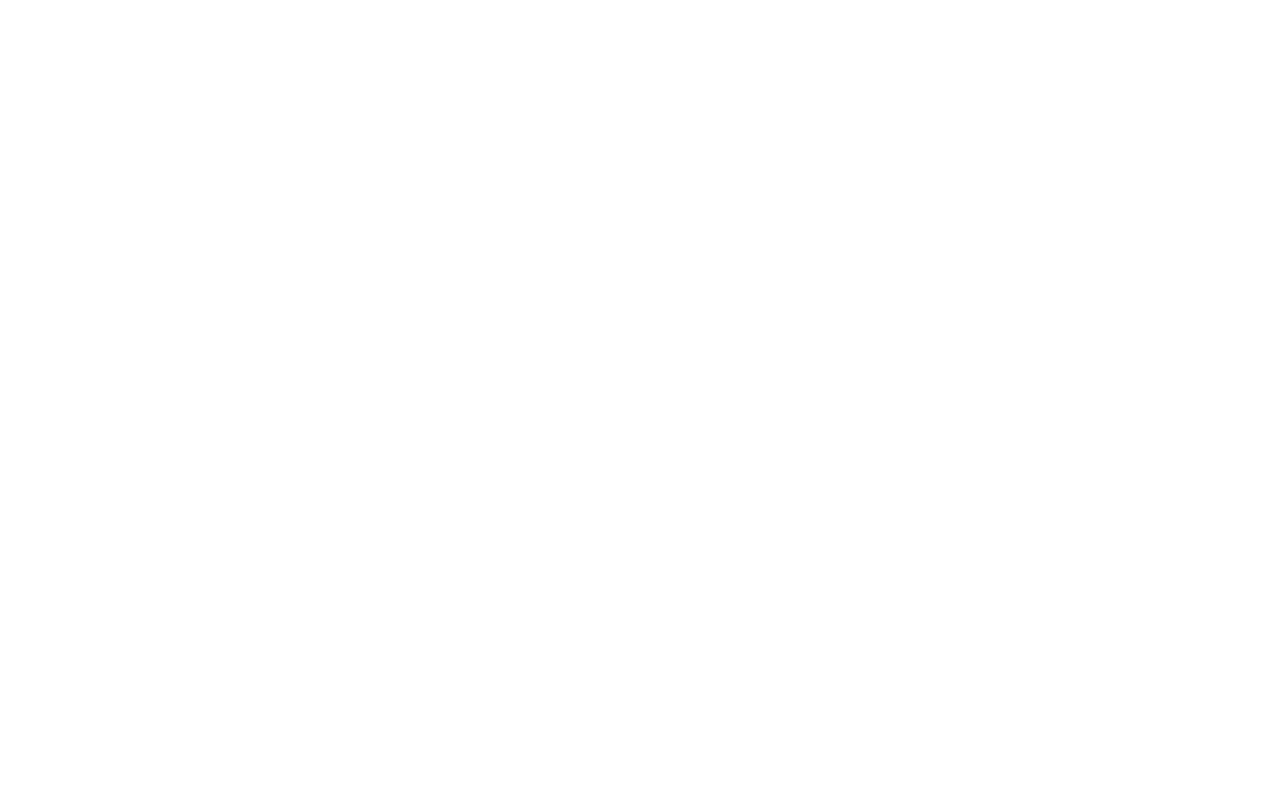
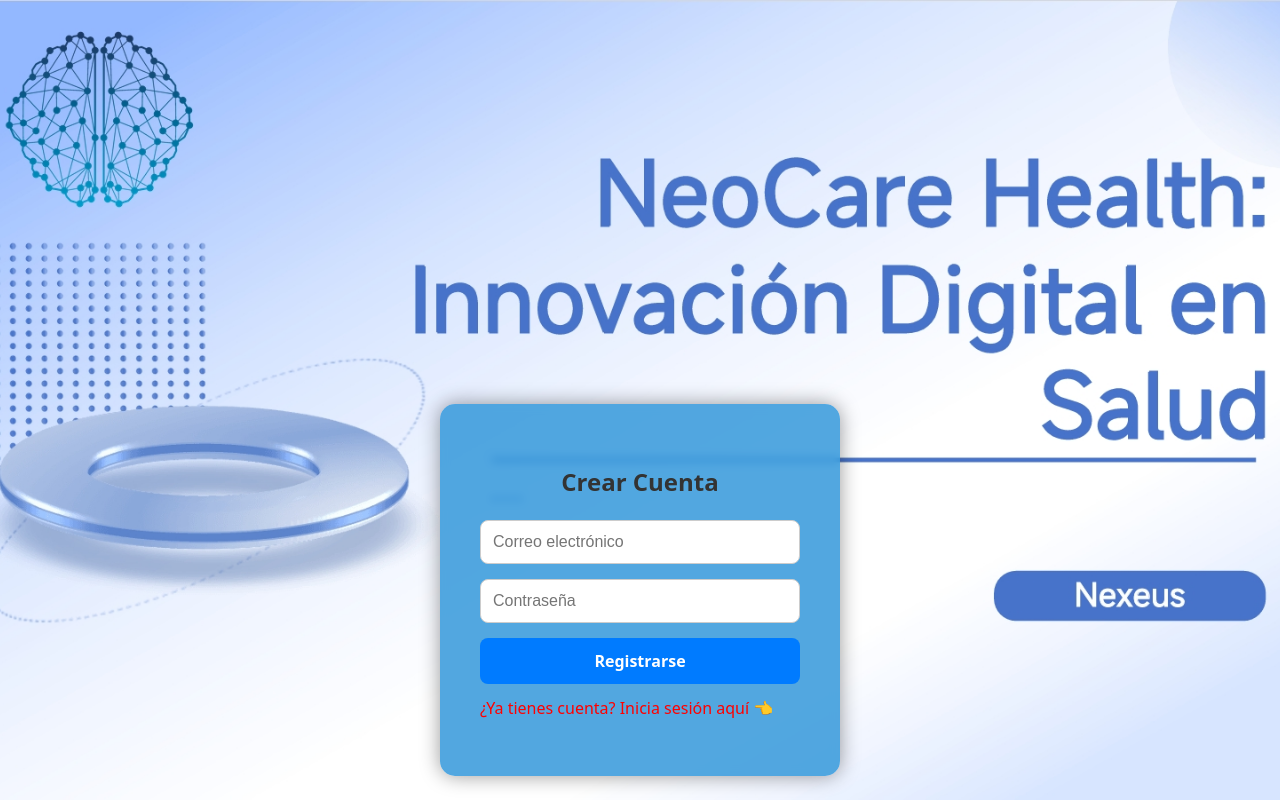
Before and after one commit to Pyro14/Gamma, a React (Vite) app in the folder frontend/neocare-frontend/: page /register in a window 1280 px wide. Before the commit this address had no page. Built offline with nearby package versions, Linux system fonts and the light colour scheme.

Commit message:
Añadido Register + mejoras de Login + iconos

```diff
--- a/frontend/neocare-frontend/src/components/ProtectedRoute.tsx
+++ b/frontend/neocare-frontend/src/components/ProtectedRoute.tsx
@@ -14,20 +14,27 @@ const ProtectedRoute: React.FC<ProtectedRouteProps> = ({ children }) => {
   }
 
   try {
+    // Comprobamos que el token tiene las 3 partes
+    const tokenParts = token.split(".");
+    if (tokenParts.length !== 3) {
+      localStorage.removeItem("token");
+      return <Navigate to="/login" replace />;
+    }
+
     // Decodificar JWT (la parte del Payload)
-    const payload = JSON.parse(atob(token.split(".")[1]));
-    const expiration = payload.exp * 1000; // exp viene en segundos → convertir a ms
+    const payload = JSON.parse(atob(tokenParts[1]));
 
-    // Si el token está expirado, borrar y redirigir
+    // FastAPI usa exp (epoch en segundos)
+    const expiration = payload.exp * 1000;
+
+    // Verificar expiración
     if (Date.now() > expiration) {
       localStorage.removeItem("token");
       localStorage.removeItem("user_email"); // opcional
-
-      alert("Tu sesión ha expirado. Por favor, inicia sesión de nuevo.");
       return <Navigate to="/login" replace />;
     }
-  } catch {
-    // Si no se puede decodificar el token → inválido → borrar
+  } catch (error) {
+    // Cualquier error al decodificar → token inválido
     localStorage.removeItem("token");
     return <Navigate to="/login" replace />;
   }
--- a/frontend/neocare-frontend/src/main.tsx
+++ b/frontend/neocare-frontend/src/main.tsx
@@ -4,10 +4,11 @@ import React from "react";
 import ReactDOM from "react-dom/client";
 
 // Importa las herramientas de React Router para gestionar las rutas
-import { BrowserRouter, Routes, Route } from "react-router-dom";
+import { BrowserRouter, Routes, Route, Navigate } from "react-router-dom";
 
 // Importación de las páginas principales
-import Login from "./pages/login";   // Página de inicio de sesión
+import Login from "./pages/Login";   // Página de inicio de sesión
+import Register from "./pages/Register"; // Página de registro
 import Boards from "./pages/Boards"; // Página del tablero (vista protegida)
 import ProtectedRoute from "./components/ProtectedRoute";
 
@@ -20,8 +21,14 @@ ReactDOM.createRoot(document.getElementById("root")!).render(
   <React.StrictMode>
     <BrowserRouter>
       <Routes>
-        {/* Página pública */}
-        <Route path="/" element={<Login />} />
+        {/* Redirección automática al login si entras en "/" */}
+        <Route path="/" element={<Navigate to="/login" />} />
+
+        {/* Página pública de Login */}
+        <Route path="/login" element={<Login />} />
+
+        {/* Página pública de Registro */}
+        <Route path="/register" element={<Register />} />
 
         {/* Página protegida */}
         <Route
@@ -32,6 +39,9 @@ ReactDOM.createRoot(document.getElementById("root")!).render(
             </ProtectedRoute>
           }
         />
+
+        {/* Cualquier ruta desconocida → Login */}
+        <Route path="*" element={<Navigate to="/login" />} />
       </Routes>
     </BrowserRouter>
   </React.StrictMode>
--- /dev/null
+++ b/frontend/neocare-frontend/src/pages/Register.tsx
@@ -0,0 +1,123 @@
+// Importamos React y useState para manejar los datos del formulario
+import React, { useState } from "react";
+
+// Importamos useNavigate para redirigir al usuario después del registro
+import { useNavigate } from "react-router-dom";
+
+// Imagen de fondo para mantener coherencia visual con Login
+import fondo from "../assets/fondo.jpg";
+
+// Estilos (reutilizamos los del login)
+import "./login.css";
+
+// Componente funcional para la pantalla de Registro
+const Register: React.FC = () => {
+  const navigate = useNavigate();
+
+  // Estados para almacenar email y contraseña introducidos por el usuario
+  const [email, setEmail] = useState("");
+  const [password, setPassword] = useState("");
+  const [error, setError] = useState("");
+
+  // Función que se ejecuta al enviar el formulario de registro
+  const handleRegister = async (e: React.FormEvent) => {
+    e.preventDefault();
+    setError("");
+
+    try {
+      // ------------------------------------------------------------
+      // 1️⃣ Registrar usuario en FastAPI
+      // ------------------------------------------------------------
+      const response = await fetch("http://127.0.0.1:8000/auth/register", {
+        method: "POST",
+        headers: { "Content-Type": "application/json" },
+        body: JSON.stringify({ email, password }),
+      });
+
+      if (!response.ok) {
+        const data = await response.json();
+        setError(data.detail || "Error al registrar usuario");
+        return;
+      }
+
+      // ------------------------------------------------------------
+      // 2️⃣ Hacer login automático después del registro
+      // FastAPI requiere username/password vía FORM DATA
+      // ------------------------------------------------------------
+      const formData = new URLSearchParams();
+      formData.append("username", email);
+      formData.append("password", password);
+
+      const loginRes = await fetch("http://127.0.0.1:8000/auth/login", {
+        method: "POST",
+        headers: { "Content-Type": "application/x-www-form-urlencoded" },
+        body: formData.toString(),
+      });
+
+      const loginData = await loginRes.json();
+
+      if (!loginRes.ok) {
+        setError("Usuario creado, pero error en el login automático.");
+        return;
+      }
+
+      // Guardamos token en localStorage
+      localStorage.setItem("token", loginData.access_token);
+      localStorage.setItem("user_email", email);
+
+      // ------------------------------------------------------------
+      // 3️⃣ Redirigir al tablero tras crear cuenta + login
+      // ------------------------------------------------------------
+      navigate("/boards");
+
+    } catch (error) {
+      setError("No se pudo conectar con el servidor");
+    }
+  };
+
+  // Renderizado del formulario de registro
+  return (
+    <div
+      className="login-container"
+      style={{ backgroundImage: `url(${fondo})` }}
+    >
+      <form className="login-form" onSubmit={handleRegister}>
+        <h2>Crear Cuenta</h2>
+
+        {/* Campo para el email */}
+        <input
+          type="email"
+          placeholder="Correo electrónico"
+          value={email}
+          onChange={(e) => setEmail(e.target.value)}
+          required
+        />
+
+        {/* Campo para la contraseña */}
+        <input
+          type="password"
+          placeholder="Contraseña"
+          value={password}
+          onChange={(e) => setPassword(e.target.value)}
+          required
+        />
+
+        {/* Botón para enviar el formulario */}
+        <button type="submit">Registrarse</button>
+
+        {/* Mensaje de error */}
+        {error && <p style={{ color: "red" }}>{error}</p>}
+
+        {/* Enlace para volver a la pantalla de login */}
+        <p
+          style={{ marginTop: "12px", cursor: "pointer", color: "red" }}
+          onClick={() => navigate("/login")}
+        >
+          ¿Ya tienes cuenta? Inicia sesión aquí 👈
+        </p>
+      </form>
+    </div>
+  );
+};
+
+export default Register;
--- a/frontend/neocare-frontend/src/pages/login.tsx
+++ b/frontend/neocare-frontend/src/pages/login.tsx
@@ -102,6 +102,14 @@ const Login: React.FC = () => {
 
         {/* Mensaje de error */}
         {error && <p style={{ color: "red" }}>{error}</p>}
+
+        {/* Enlace para navegar a la página de registro */}
+        <p
+          style={{ marginTop: "12px", cursor: "pointer", color: "red" }}
+          onClick={() => navigate("/register")}
+        >
+          ¿No tienes cuenta? Regístrate aquí  👈
+        </p>
       </form>
     </div>
   );
```
Also changed, not shown: frontend/neocare-frontend/src/router.tsx (+27 -0 lines).
